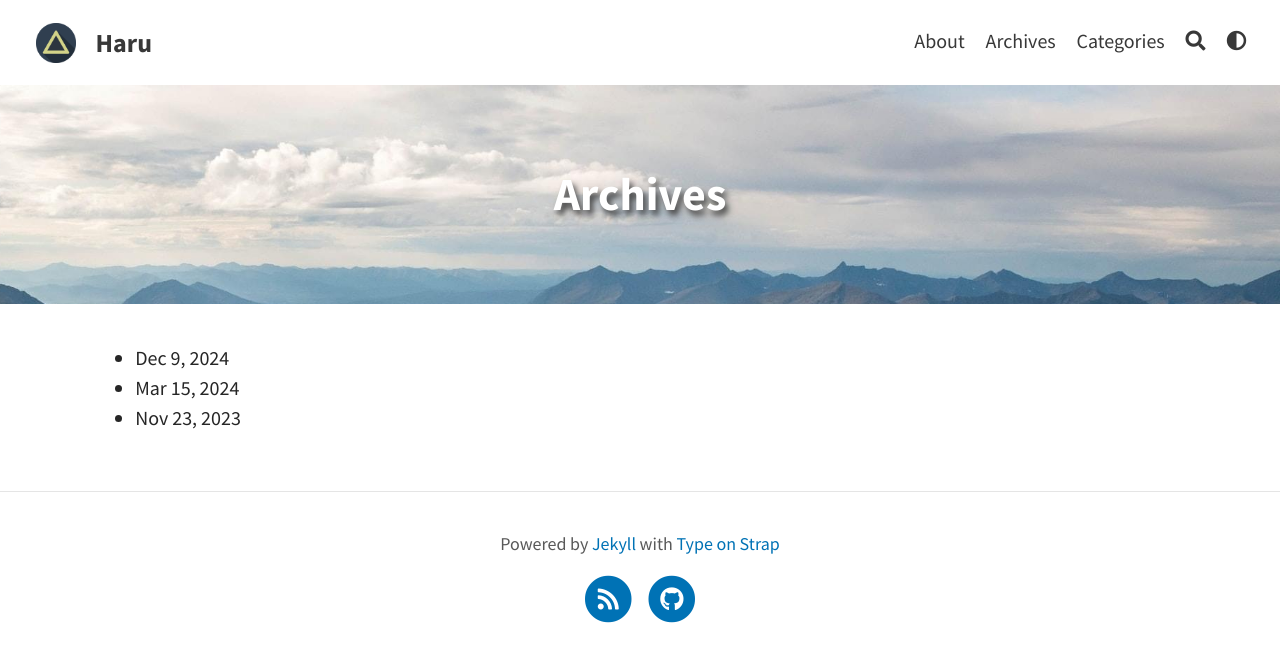
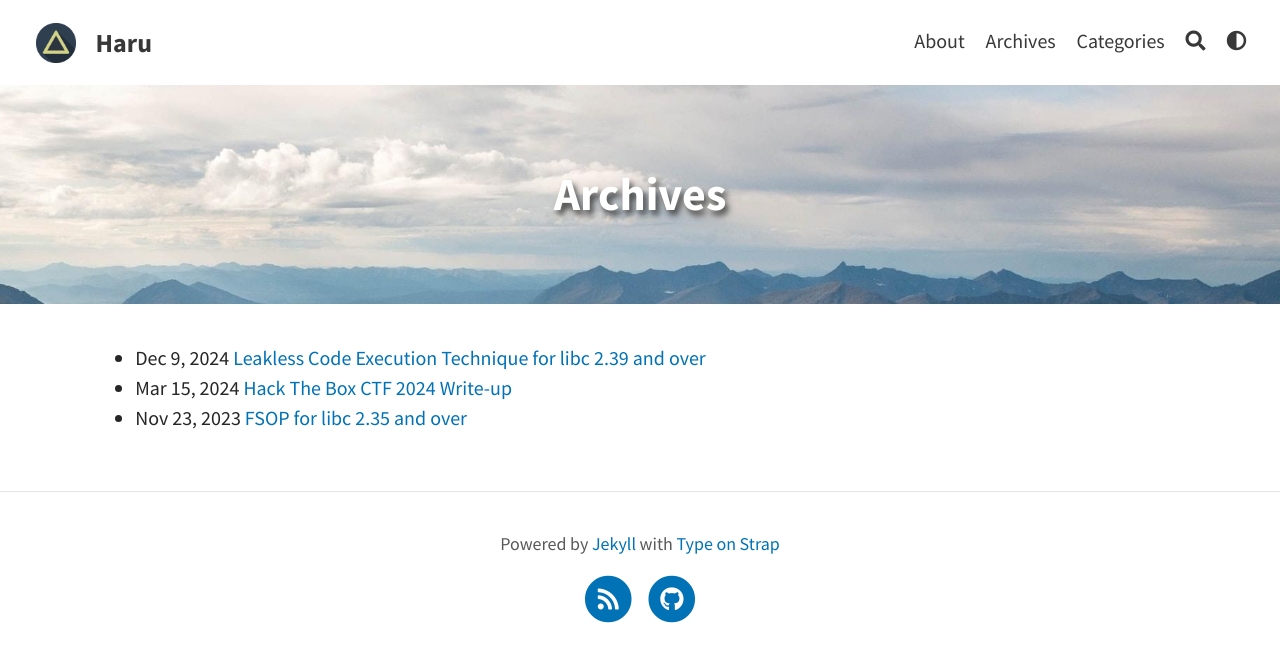
Before and after one commit to hareh4ru/hareh4ru.github.io, a Jekyll site: the page built from pages/archives.md, in a window 1280 px wide. Shown: the top 662 px of the page. Built offline with Jekyll 4.4.1, drawn with Linux system fonts in a browser that asks for light colours; a script that is not in the unit is left out.

Commit message:
Improve light mode visibility

```diff
--- a/_layouts/archives.liquid
+++ b/_layouts/archives.liquid
@@ -4,8 +4,8 @@ layout: page
 <ul class="posts">
 {% for post in site.posts %}
   <li>
-    <span class="post-date">{{ post.date | date: "%b %-d, %Y" }}</span>
-    <a class="post-link" href="{{ post.url | relative_url }}">{{ post.title }}</a>
+    <span class="post-date" style="color: var(--text);">{{ post.date | date: "%b %-d, %Y" }}</span>
+    <a class="post-link" href="{{ post.url | relative_url }}" style="color: var(--link);">{{ post.title }}</a>
   </li>
 {% endfor %}
 </ul>
```
